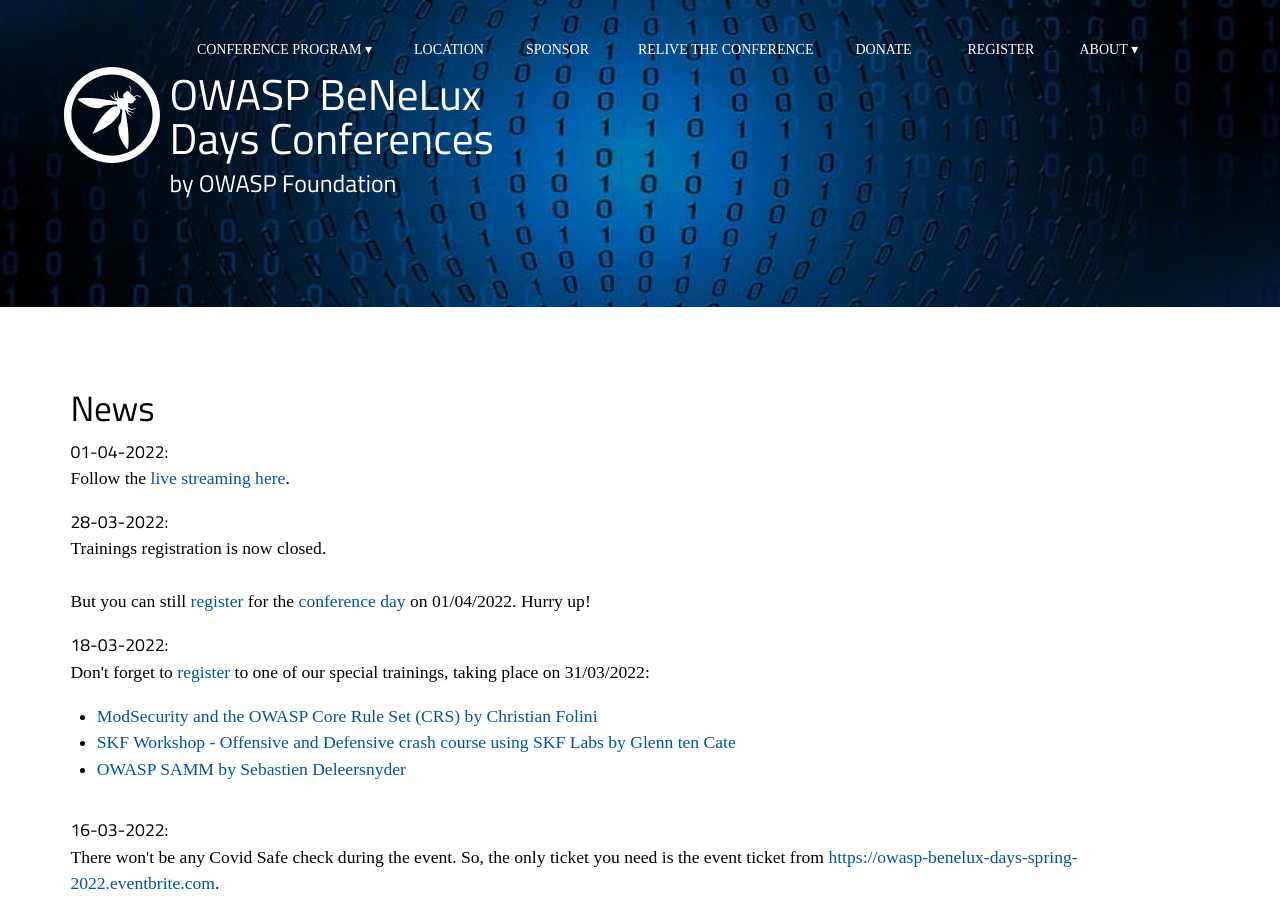
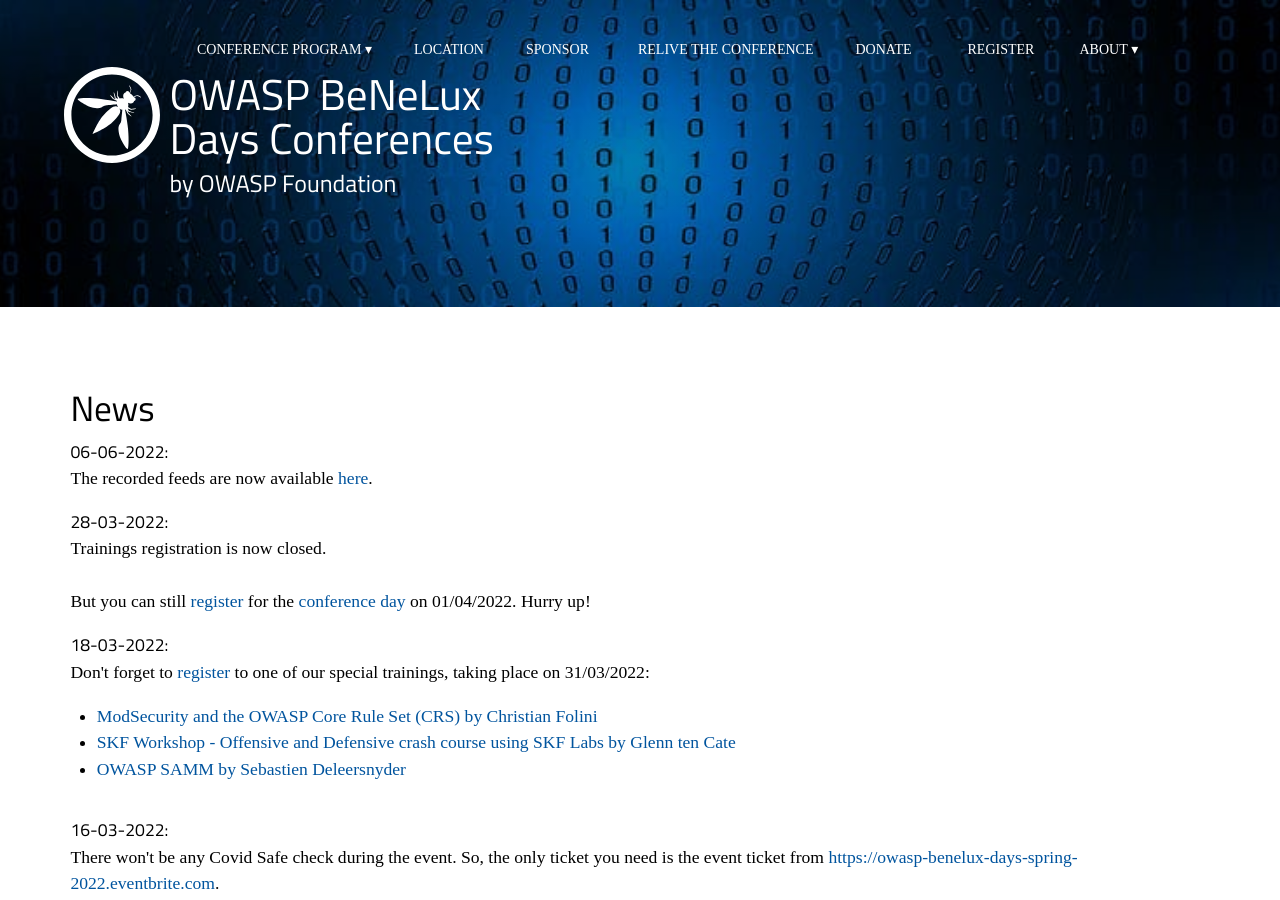
Before and after one commit to dm-17/Owasp-BeNeLux-Days-2021, a Jekyll site: the page built from index.html, in a window 1280 px wide and 900 px high. Built offline with Jekyll 4.4.1, drawn with Linux system fonts in a browser that asks for light colours; some web fonts are replaced.

Commit message:
removed the live streaming link and added the feed news.

```diff
--- a/_data/menus.yml
+++ b/_data/menus.yml
@@ -7,8 +7,8 @@
     url  : program/socialevent
   - title: Conference day
     url  : program/conference
-  - title: Conference live streaming
-    url  : https://www.youtube.com/watch?v=9MOBMk0Y6KQ
+#  - title: Conference live streaming
+#    url  : https://www.youtube.com/watch?v=9MOBMk0Y6KQ
 - title: Location
   url  : location/
 - title: Sponsor
--- a/_data/news.yml
+++ b/_data/news.yml
@@ -1,6 +1,9 @@
-- date : 01-04-2022
+- date : 06-06-2022
   text : >-
-         Follow the <a href="https://www.youtube.com/watch?v=9MOBMk0Y6KQ">live streaming here</a>.
+        The recorded feeds are now available <a href="program/feeds">here</a>.
+#- date : 01-04-2022
+#  text : >-
+#         Follow the <a href="https://www.youtube.com/watch?v=9MOBMk0Y6KQ">live streaming here</a>.
 - date : 28-03-2022
   text : >-
          Trainings registration is now closed.<br>
```
